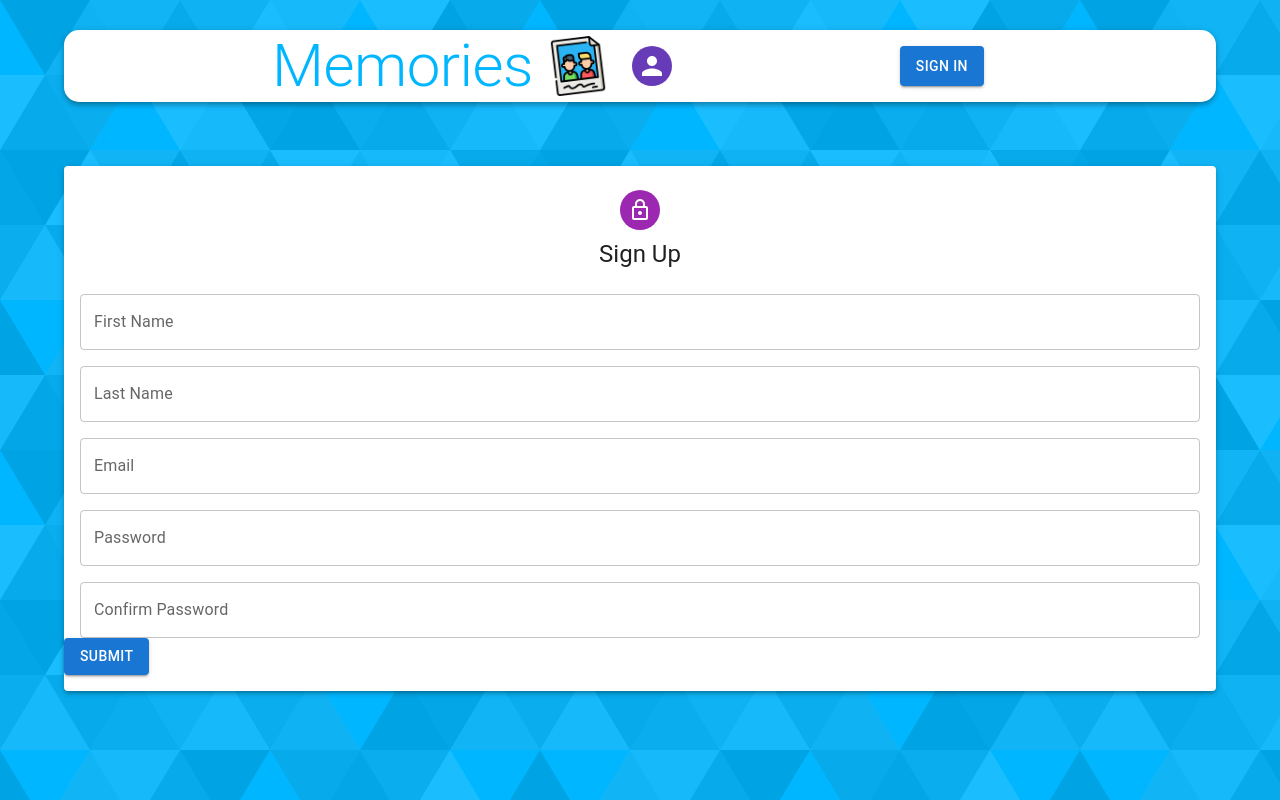
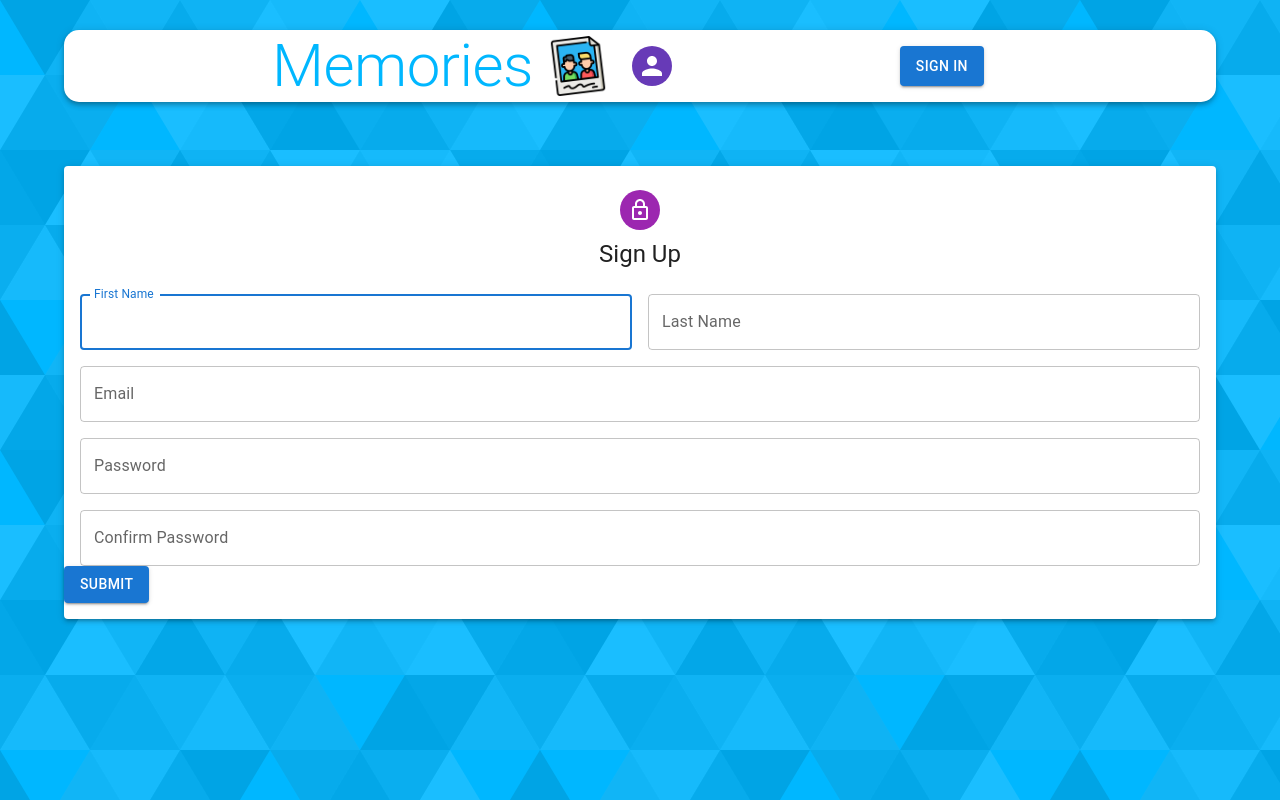
Before and after one commit to anirbank-93/weboconnect-assignment, a Next.js app in the folder client/: page /auth in a window 1280 px wide. Built offline with nearby package versions, Linux system fonts and the light colour scheme; no server answers.

Commit message:
registration form design modification

```diff
--- a/client/src/app/auth/page.tsx
+++ b/client/src/app/auth/page.tsx
@@ -156,6 +156,8 @@ const page = () => {
               <>
                 <TextInput
                   mandatory={true}
+                  autoFocus
+                  halfScreen
                   id="firstName"
                   name="firstName"
                   label="First Name"
@@ -174,6 +176,7 @@ const page = () => {
                   error={signUpErrors.firstName}
                 />
                 <TextInput
+                  halfScreen
                   id="lastName"
                   name="lastName"
                   label="Last Name"
--- a/client/src/components/common/TextInput.tsx
+++ b/client/src/components/common/TextInput.tsx
@@ -37,7 +37,7 @@ const TextInput = ({
   placeholder,
   onChange,
   error,
-  halfScreen,
+  halfScreen = false,
 }: InputPropTypes) => {
   return (
     <Grid item xs={12} sm={halfScreen ? 6 : 12}>
```
